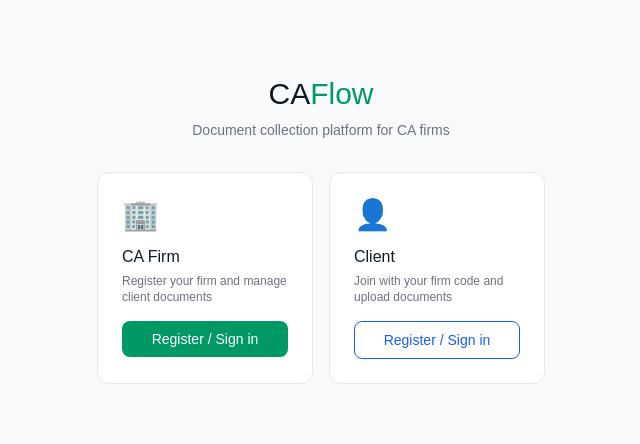
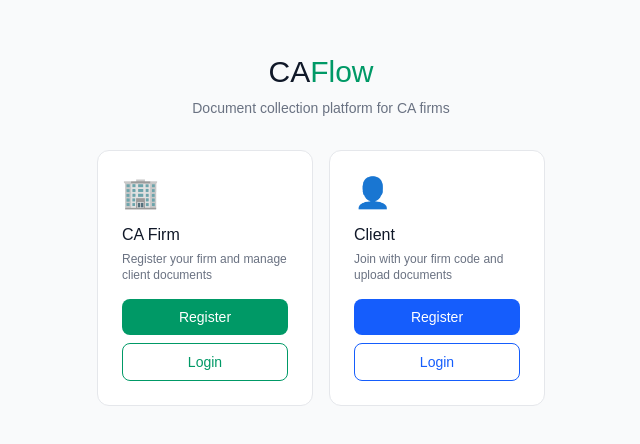
Before and after one commit to kumarsarin77/caflow, a Next.js app: page / in a window 1280 px wide. Shown: the part 170-614 px from the top of the page, without its empty margins (319-959 px from the left). Built offline with nearby package versions, Linux system fonts and the light colour scheme.

Commit message:
separate register and login buttons on home page

```diff
--- a/app/page.tsx
+++ b/app/page.tsx
@@ -21,12 +21,18 @@ export default function Home() {
             <p className="text-xs text-gray-500 mb-4">
               Register your firm and manage client documents
             </p>
+            <div className="flex flex-col gap-2">
               <button
                 onClick={() => router.push('/ca/register')}
-              className="w-full bg-emerald-600 text-white text-sm py-2 rounded-lg hover:bg-emerald-700"
-            >
-              Register / Sign in
+                className="w-full bg-emerald-600 text-white text-sm py-2 rounded-lg hover:bg-emerald-700">
+                Register
               </button>
+              <button
+                onClick={() => router.push('/ca/login')}
+                className="w-full border border-emerald-600 text-emerald-600 text-sm py-2 rounded-lg hover:bg-emerald-50">
+                Login
+              </button>
+            </div>
           </div>
           <div className="bg-white border border-gray-200 rounded-xl p-6">
             <div className="text-3xl mb-3">👤</div>
@@ -34,12 +40,18 @@ export default function Home() {
             <p className="text-xs text-gray-500 mb-4">
               Join with your firm code and upload documents
             </p>
+            <div className="flex flex-col gap-2">
               <button
                 onClick={() => router.push('/client/register')}
-              className="w-full border border-blue-600 text-blue-600 text-sm py-2 rounded-lg hover:bg-blue-50"
-            >
-              Register / Sign in
+                className="w-full bg-blue-600 text-white text-sm py-2 rounded-lg hover:bg-blue-700">
+                Register
               </button>
+              <button
+                onClick={() => router.push('/client/login')}
+                className="w-full border border-blue-600 text-blue-600 text-sm py-2 rounded-lg hover:bg-blue-50">
+                Login
+              </button>
+            </div>
           </div>
         </div>
       </div>
```
Lines whose indentation alone changed are shown as unchanged.
